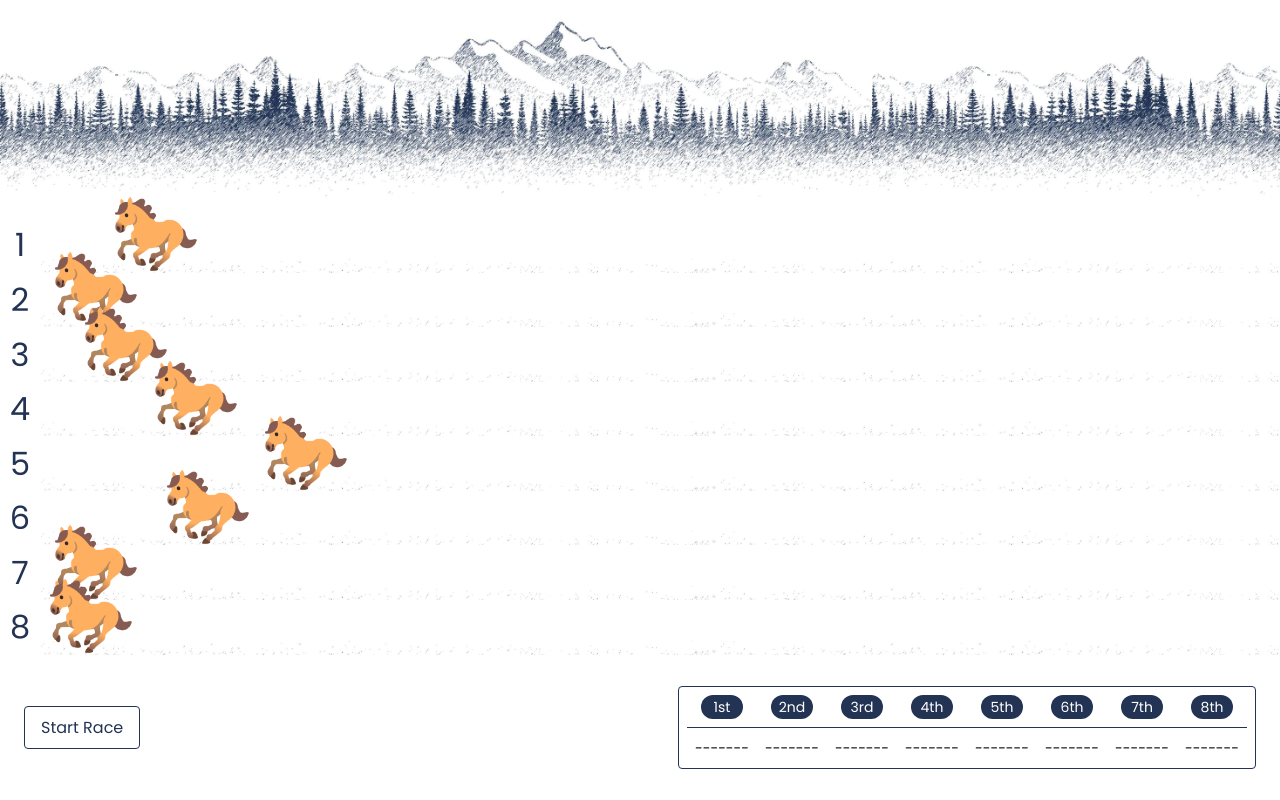
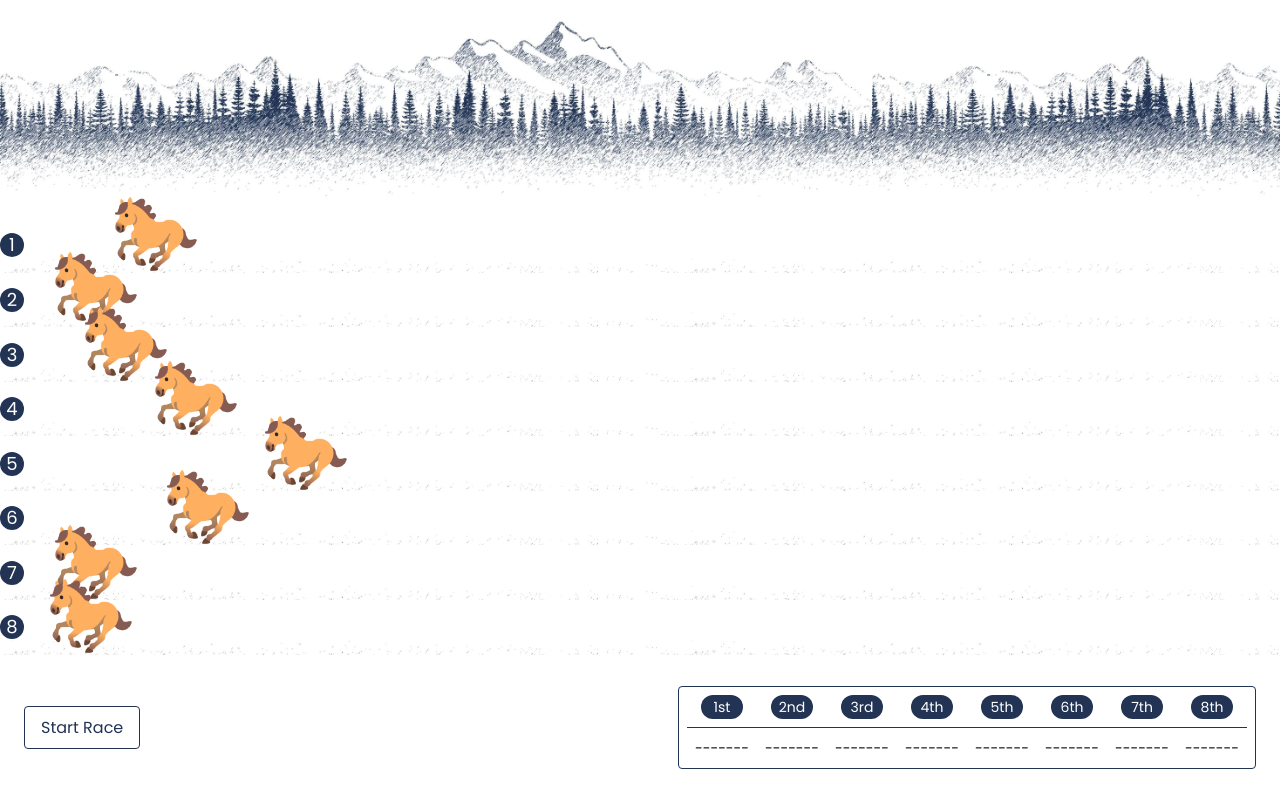
Before and after one commit to kaplanark/horse-race, a Vue app: page /race-track in a window 1280 px wide. Built offline with nearby package versions, Linux system fonts and the light colour scheme; a web font is replaced by a local one.

Commit message:
loader timeout fixed

```diff
--- a/src/views/RaceTrack.vue
+++ b/src/views/RaceTrack.vue
@@ -72,17 +72,19 @@ const horses = computed(() => store.state.horse.horses);
 			&::before {
 				position: absolute;
 				content: attr(lane-no);
-				bottom: 0;
+				top: 50%;
 				left: 0;
-				height: 100%;
-				width: 40px;
-				color: var(--color-primary);
-				font-size: 32px;
+				transform: translateY(-50%);
+				height: 24px;
+				width: 24px;
+				color: var(--color-white);
+				font-size: 18px;
 				display: flex;
 				align-items: center;
 				justify-content: center;
 				z-index: 2;
-				background-color: var(--color-white);
+				background-color: var(--color-primary);
+				border-radius: 50%;
 			}
 		}
 	}
```
